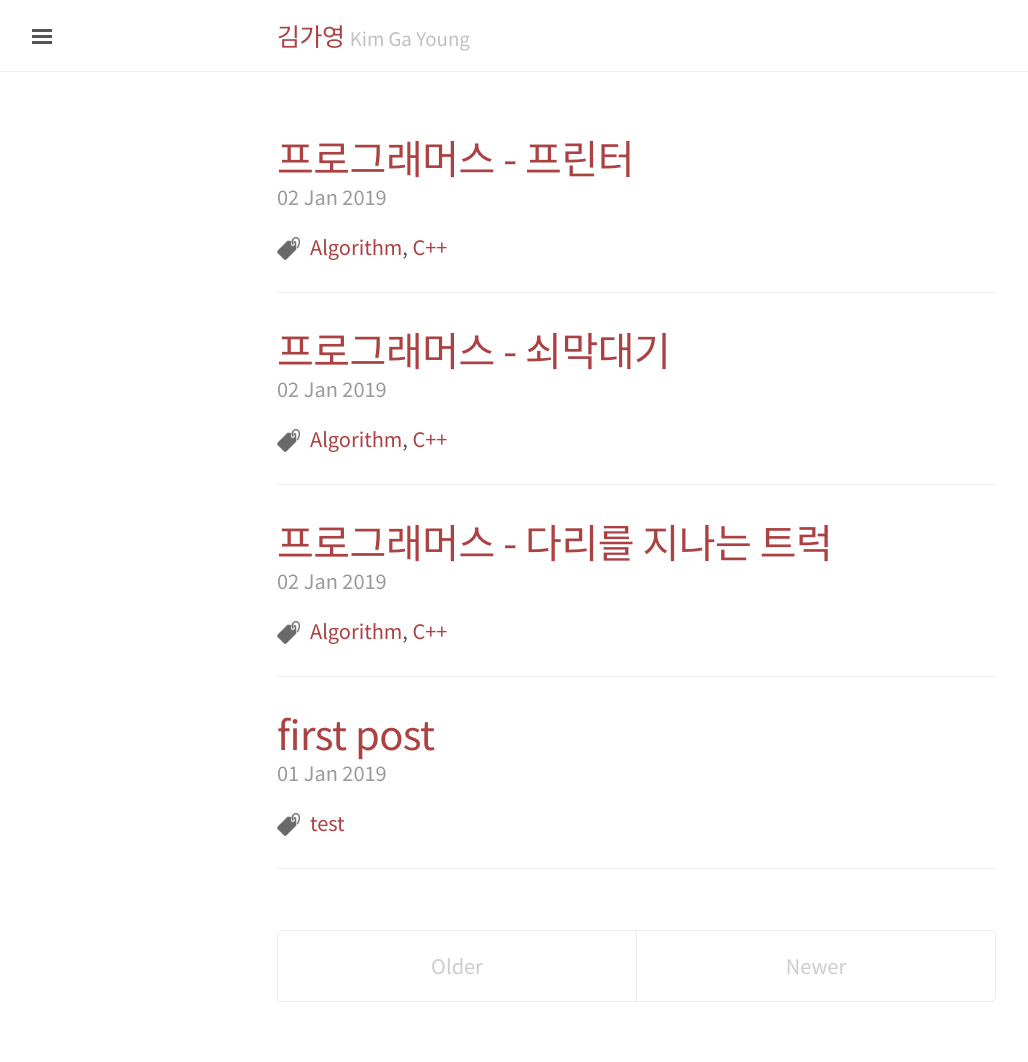
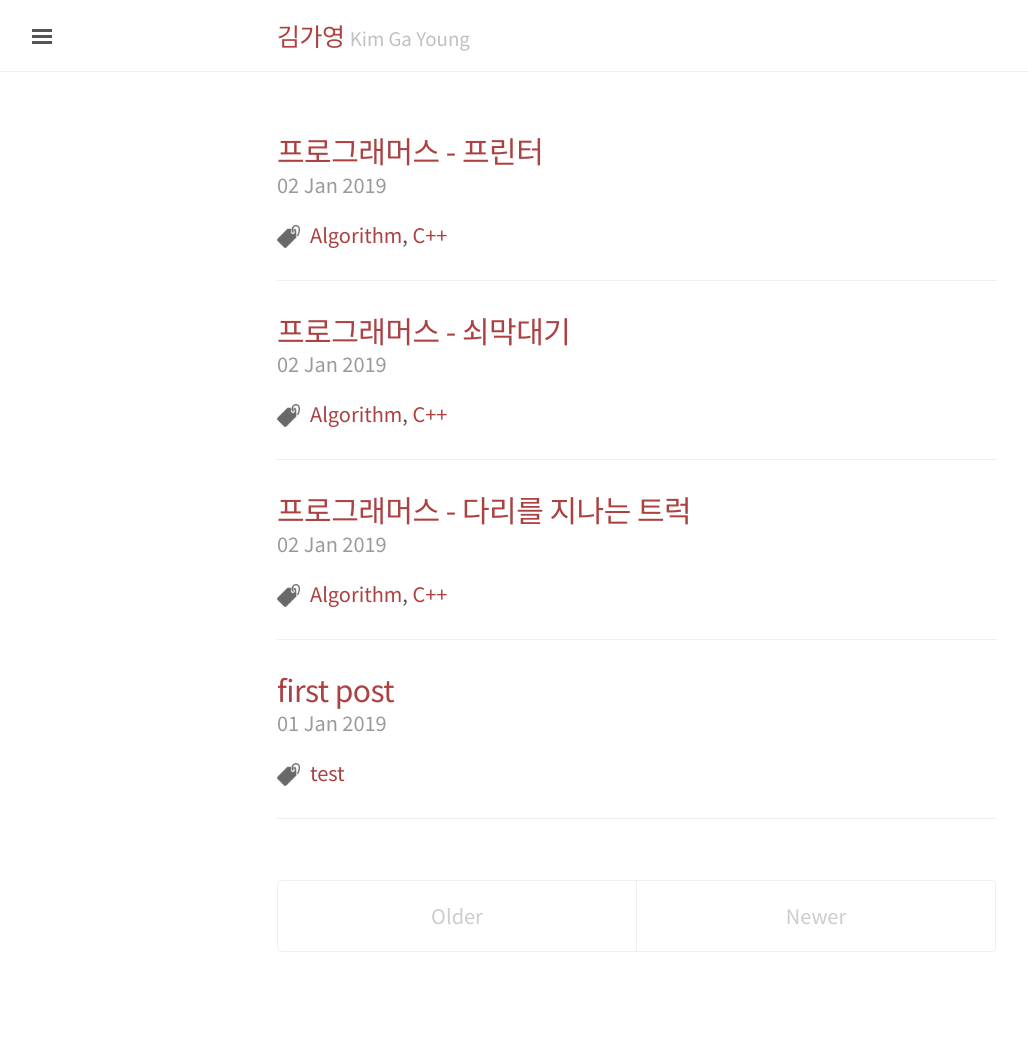
Before and after one commit to gyyomee/gyyomee.github.io, a Jekyll site: the page built from index.html, in a window 1280 px wide. Shown: the whole page, without its empty margins (3-1031 px from the left). Built offline with Jekyll 4.4.1, drawn with Linux system fonts in a browser that asks for light colours; the list of posts is cut into pages by our own code; after the commit the page ends 1012 px from its top, so only the background shows below that.

Commit message:
글 제목 크기 변경

```diff
--- a/index.html
+++ b/index.html
@@ -6,7 +6,7 @@ title: Home
 <div class="posts">
   {% for post in paginator.posts %}
   <div class="post">
-    <h1 class="post-title">
+    <h2 class="post-title">
       <a href="{{ site.baseurl }}{{ post.url }}">
         {{ post.title }}
       </a>
```
